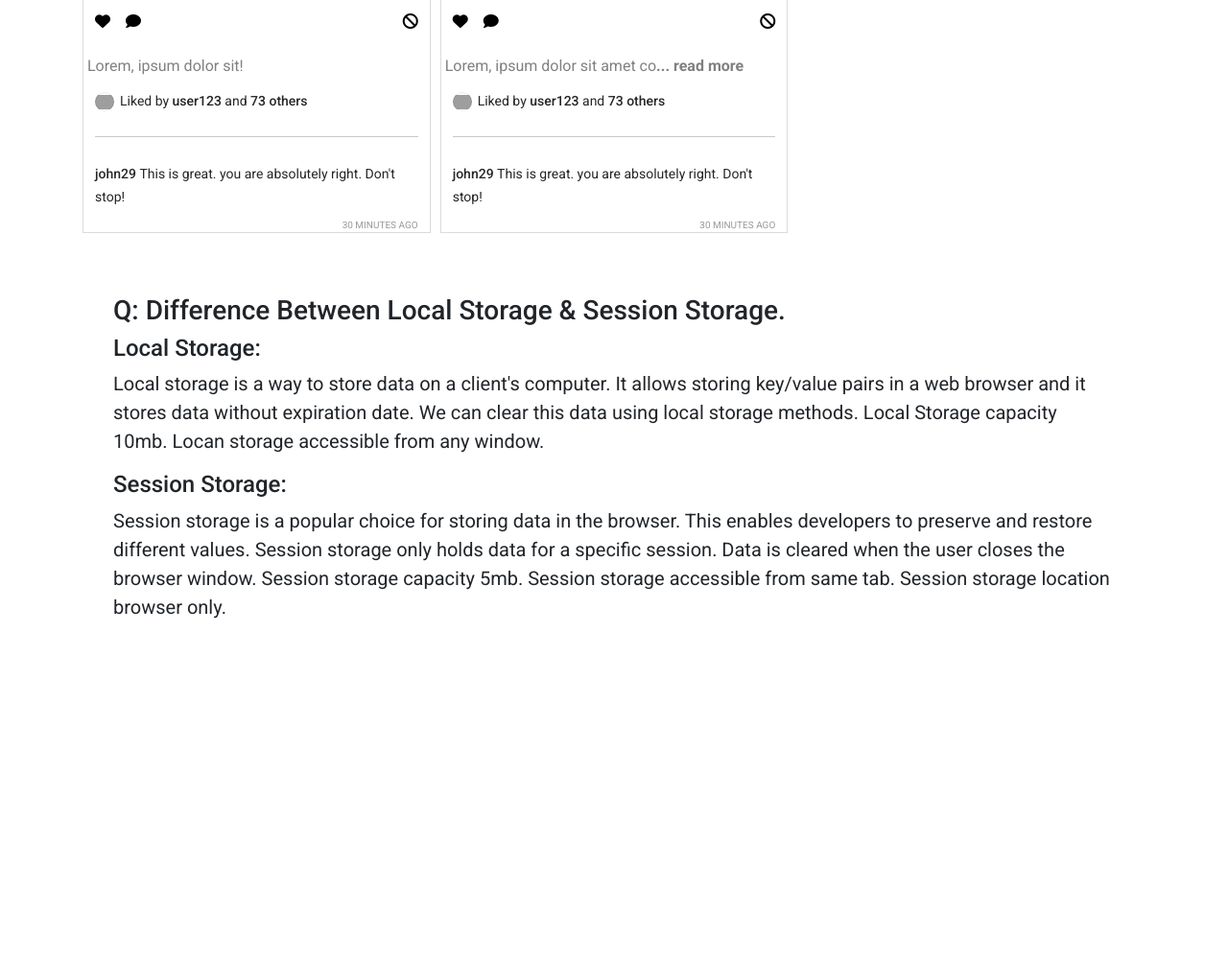
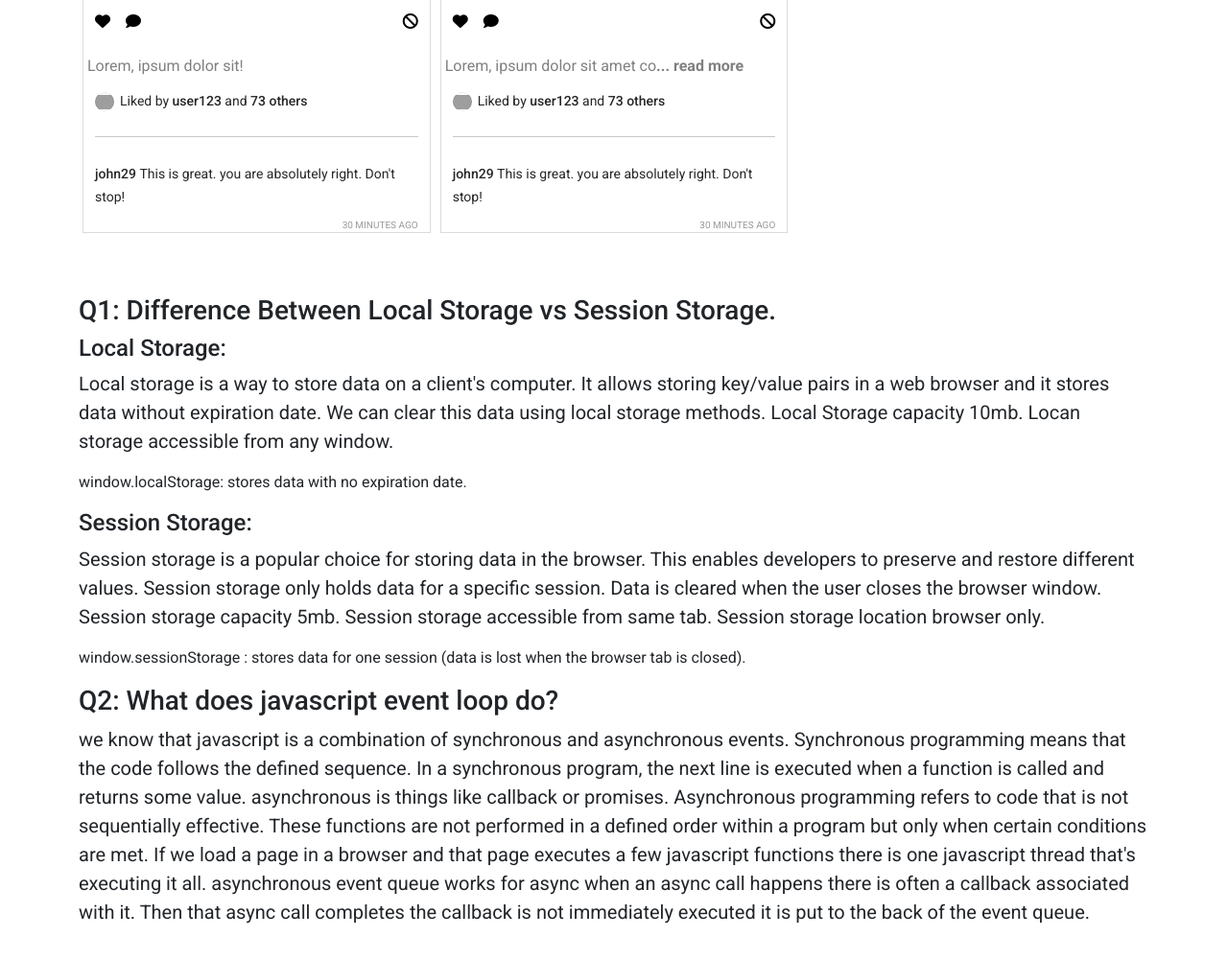
Before and after one commit to MuhammadBorhan/insta-shohor-MuhammadBorhan, a plain HTML site: page index.html in a window 1280 px wide. Shown: the part 1289-2290 px from the top of the page at 96% size. Before the commit the page ends 2001 px from the top, so only its background shows below. Drawn offline with nearby package versions, Linux system fonts and the light colour scheme; grey boxes are pictures that could not be loaded.

Commit message:
bonus part done

```diff
--- a/index.html
+++ b/index.html
@@ -57,21 +57,40 @@
             <h1>Reported posts</h1>
         </div>
     </main>
-    <section class="container p-5">
+    <section class="container py-5">
         <article>
-            <h3>Q: Difference Between Local Storage & Session Storage.</h3>
+            <h3>Q1: Difference Between Local Storage vs Session Storage.</h3>
             <h4>Local Storage:</h4>
             <p class="fs-5">Local storage is a way to store data on a client's computer. It allows storing key/value
                 pairs in a web
                 browser and it stores data without expiration date. We can clear this data using local storage methods.
                 Local Storage capacity 10mb. Locan storage accessible from any window.
+            <p>window.localStorage: stores data with no expiration date.</p>
             </p>
             <h4>Session Storage:</h4>
-            <p class="fs-5">Session storage is a popular choice for storing data in the browser. This enables developers
+            <p class="fs-5">Session storage is a popular choice for storing data in the browser. This
+                enables developers
                 to preserve
                 and restore different values. Session storage only holds data for a specific session. Data is cleared
                 when the user closes the browser window. Session storage capacity 5mb. Session storage accessible from
-                same tab. Session storage location browser only.</p>
+                same tab. Session storage location browser only.
+            <p>window.sessionStorage : stores data for one session (data is lost when the browser tab is closed).</p>
+            </p>
+        </article>
+
+        <article>
+            <h3>Q2: What does javascript event loop do?</h3>
+            <p class="fs-5">we know that javascript is a combination of synchronous and asynchronous
+                events. Synchronous
+                programming means that the code follows the defined sequence. In a synchronous program, the next line is
+                executed when a function is called and returns some value.
+                asynchronous is things
+                like callback or promises. Asynchronous programming refers to code that is not sequentially effective.
+                These functions are not performed in a defined order within a program but only when certain conditions
+                are met. If we load a page in a browser and that page executes a few javascript functions there is one
+                javascript thread that's executing it all. asynchronous event queue works for async when an async call
+                happens there is often a callback associated with it. Then that async call completes the callback is not
+                immediately executed it is put to the back of the event queue.</p>
         </article>
     </section>
     <footer></footer>
```
